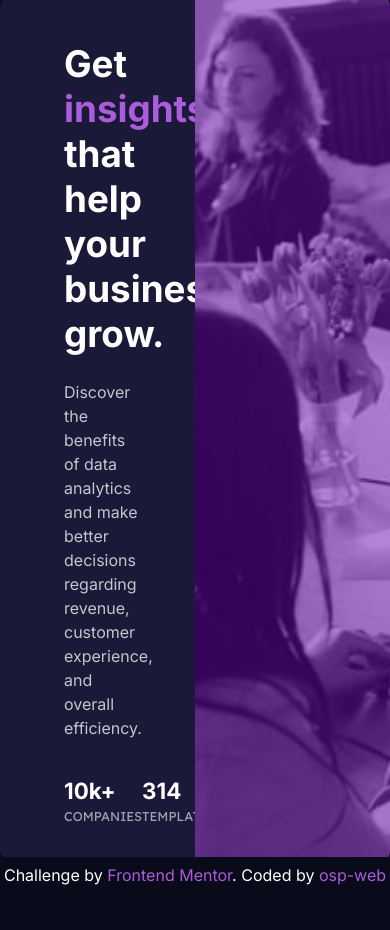
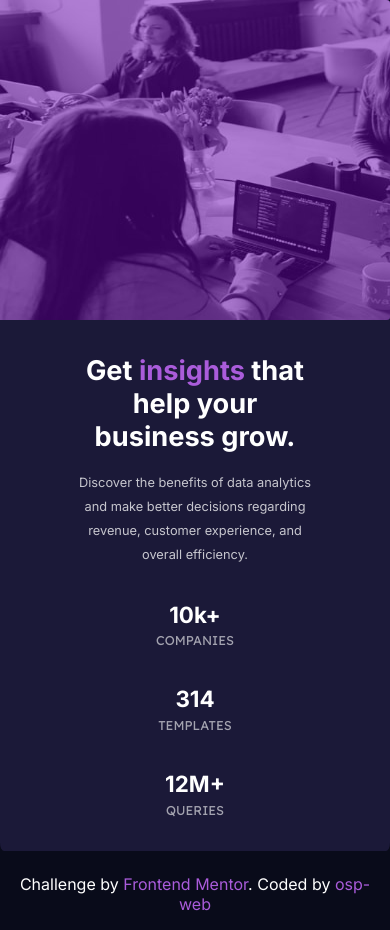
Before and after one commit to osp-web/stats-preview, a plain HTML site: page index.html in a window 390 px wide. Before the commit the page ends 885 px from the top, so only its background shows below. Drawn offline with Linux system fonts and the light colour scheme.

Commit message:
changes made

```diff
--- a/index.html
+++ b/index.html
@@ -46,7 +46,11 @@
     </div>
 
     <div class="image-container">
-        <img class ="fill" src="images/image-header-desktop.jpg" alt="headerimage" >
+        <picture>
+            <source media ="(min-width: 376px)" srcset ="images/image-header-desktop.jpg">
+            <source media="(max-width:375px)" srcset ="images/image-header-mobile.jpg">
+            <img " src="images/image-header-desktop.jpg" alt="headerimage" >
+        </picture>
     </div>
 
 </div>
--- a/style.css
+++ b/style.css
@@ -12,6 +12,7 @@ body {
     background-color: hsl(233, 47%, 7%);
     font-family: 'Inter', sans-serif;
     max-width: 1440px;
+    margin-top:2%;
 }
 
 .card-container {
@@ -50,15 +51,15 @@ body {
     background-color:#6905b1;
     border-radius: 0 1% 1% 0;
     overflow: hidden;
+
 }
 
 img {
     width:100%;
     height:100%;
-    object-fit: cover;
+    object-fit: fill;
     opacity: 0.5;
     min-width:540px;
-
 }
 
 h1 {
@@ -106,3 +107,48 @@ a {
 a:hover {
     color:blue;
 }
+
+@media (max-width: 500px) {
+
+    body{
+        min-width: 375px;
+        min-height: 100vh;
+        margin-top:0%;
+    }
+
+    .card-container {
+        flex-direction: column-reverse;
+        text-align:center;
+        width: 100%;
+        height:70%;
+    }
+
+    .image-container {
+        width: 100%;
+        height: 20rem;
+    }
+
+    h1{
+        font-size: 1.7rem;
+    }
+
+    p{
+        font-size: 0.8rem;
+    }
+
+    .content-container {
+        width: 100%;
+        padding: 1rem 4rem 1rem 4rem;
+        align-items: center;
+    }
+
+    .second-content-container {
+        display: flex;
+        flex-direction: column;
+    }
+
+    .attribution {
+        text-align: center;
+        padding: 1rem;
+    }
+}
```
Also changed, not shown: 1 other file.
